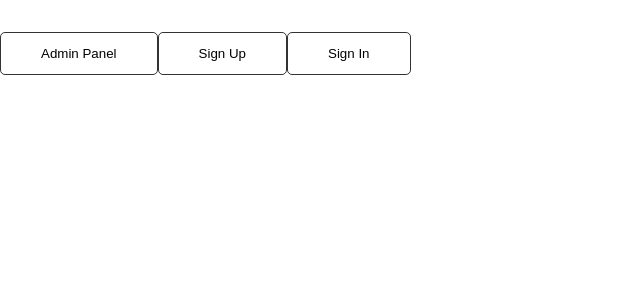
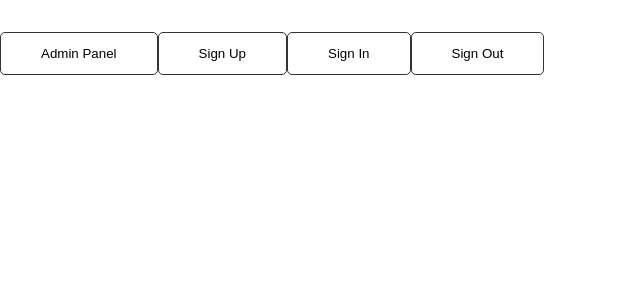
Before and after one commit to Mohammad-jf/next-authentication-authorization, a Next.js app: page / in a window 1280 px wide. Shown: the top 300 px of the page, without its empty margins (0-640 px from the left). Built offline with nearby package versions, Linux system fonts and the light colour scheme.

Commit message:
sign out functionality

```diff
--- /dev/null
+++ b/pages/api/user/signout.js
@@ -0,0 +1,11 @@
+import { serialize } from 'cookie';
+
+export default async function handler(req, res) {
+  if (req.method !== 'DELETE') return;
+
+  const serialized = serialize('token', '', { path: '/', maxAge: 0 });
+  res
+    .status(200)
+    .setHeader('Set-Cookie', serialized)
+    .json({ status: 'success', message: 'log out' });
+}
--- a/pages/index.js
+++ b/pages/index.js
@@ -1,6 +1,14 @@
 import Link from 'next/link';
 
 export default function Home() {
+  const signOutHandler = async () => {
+    const res = await fetch('/api/user/signout', {
+      method: 'DELETE',
+    });
+    const data = await res.json();
+    console.log(data);
+  };
+
   return (
     <>
       <button className='btn'>
@@ -12,6 +20,9 @@ export default function Home() {
       <button className='btn'>
         <Link href='/users/signIn'>Sign In</Link>
       </button>
+      <button className='btn' onClick={signOutHandler}>
+        Sign Out
+      </button>
     </>
   );
 }
```
